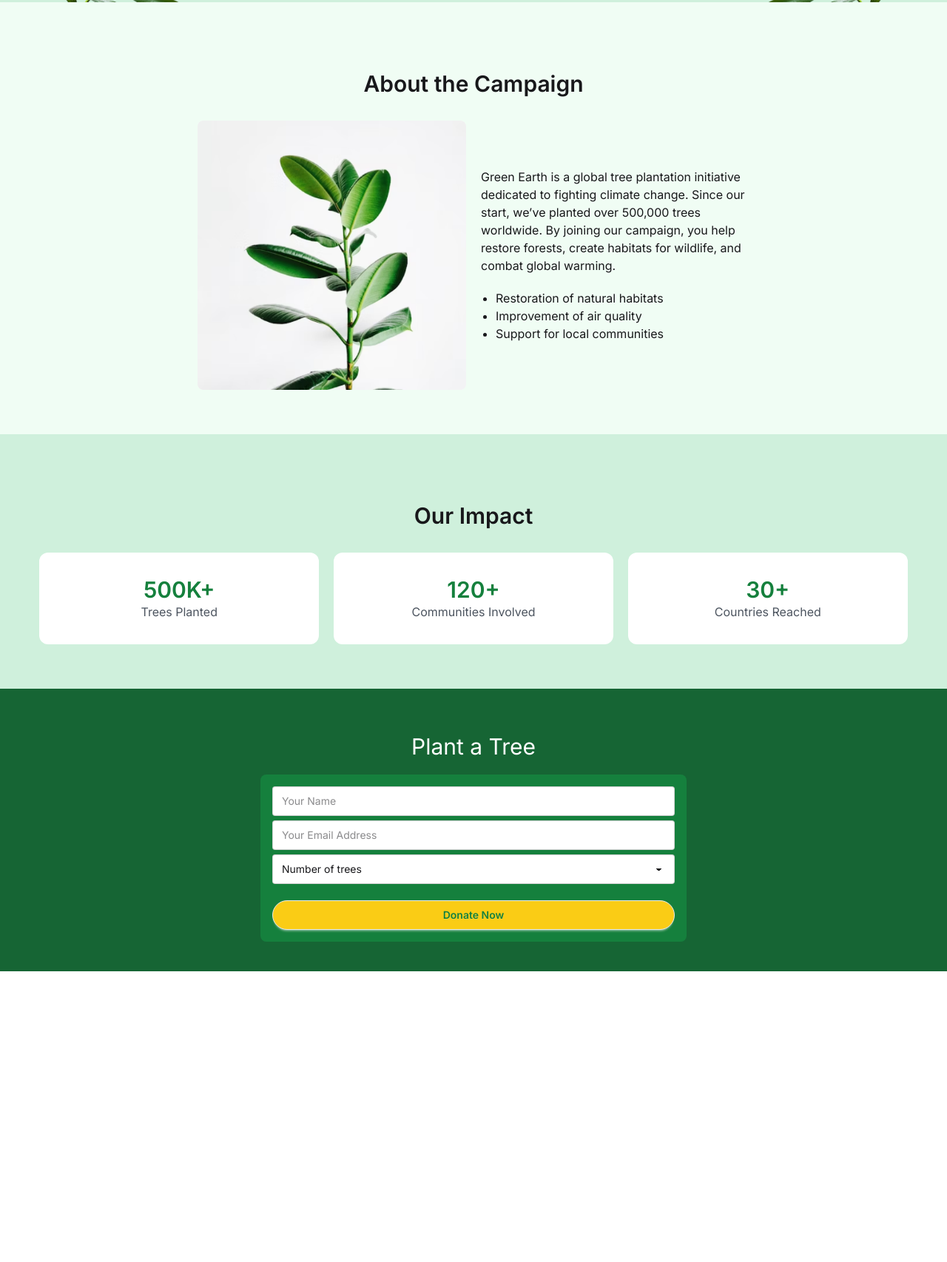
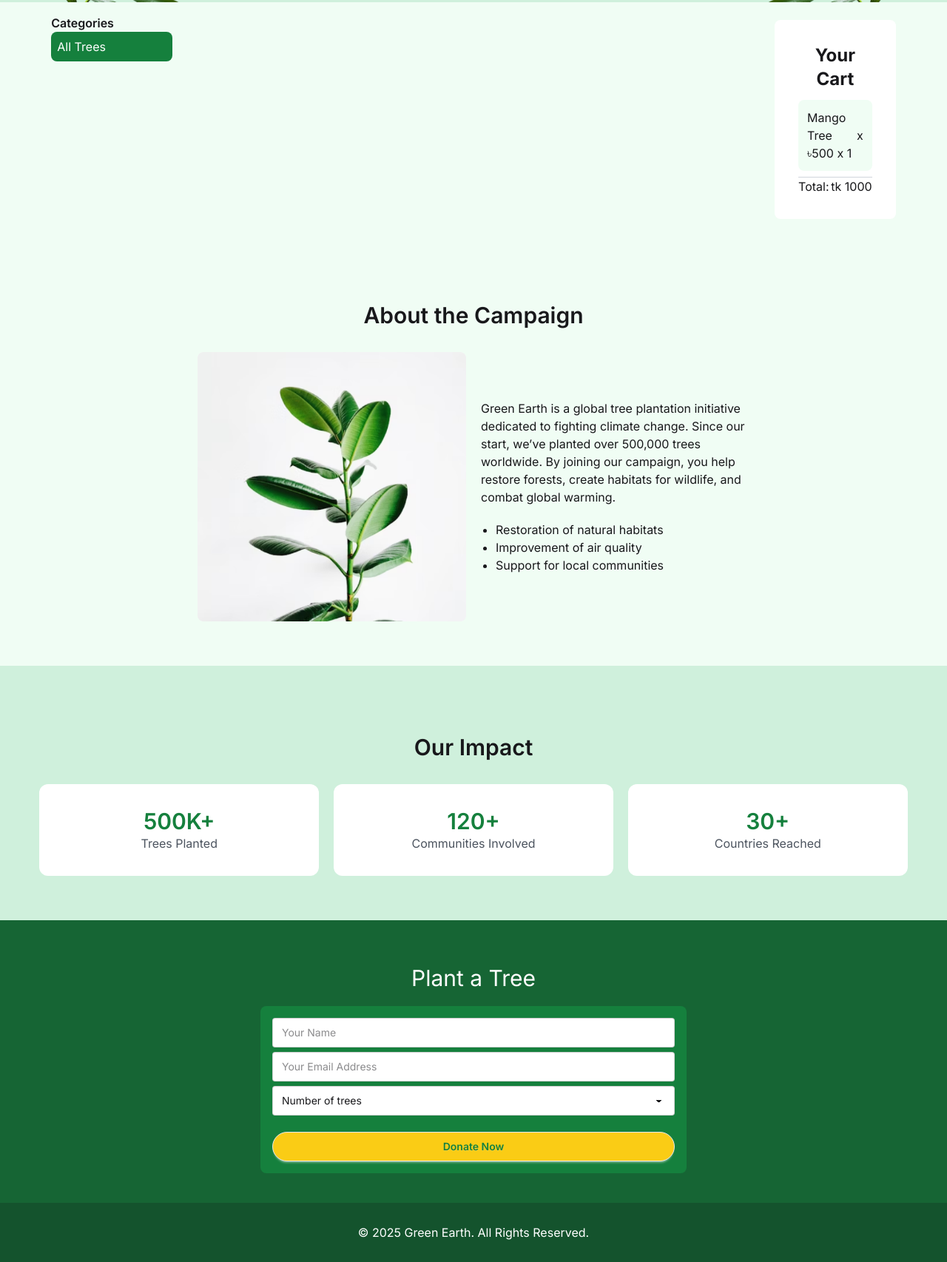
Before and after one commit to imtiaz-al-kabir/Green-Earth, a plain HTML site: page index.html in a window 1280 px wide. Shown: the part 361-2067 px from the top of the page at 74% size. Before the commit the page ends 1674 px from the top, so only its background shows below. Drawn offline with nearby package versions, Linux system fonts and the light colour scheme; no server answers.

Commit message:
footer section   done

```diff
--- a/index.html
+++ b/index.html
@@ -97,7 +97,7 @@
       </div>
     </section>
     <!-- Our Impact Section  -->
-    <section class="bg-[#f0fdf4] hidden">
+    <section class="bg-[#f0fdf4]">
       <div class="sm:w-11/12 sm:mx-auto grid w-full sm:grid-cols-12">
         <div class="sm:col-span-2 p-4">
           <h1 class="font-semibold">Categories</h1>
@@ -212,9 +212,9 @@
           />
           <select class="select w-full">
             <option disabled selected>Number of trees</option>
-            <option>Crimson</option>
-            <option>Amber</option>
-            <option>Velvet</option>
+            <option>Mango Tree</option>
+            <option>Guava Tree</option>
+            <option>Jackfruit Tree</option>
           </select>
 
           <button class="btn rounded-3xl bg-[#facc15] text-[#15803d] mt-4">
@@ -223,6 +223,14 @@
         </fieldset>
       </div>
     </section>
+
+    <!-- footer  -->
+
+    <footer class="bg-[#14532d]">
+      <h2 class="text-center py-7 text-white">
+        © 2025 Green Earth. All Rights Reserved.
+      </h2>
+    </footer>
     <script src="./app.js"></script>
   </body>
 </html>
```
